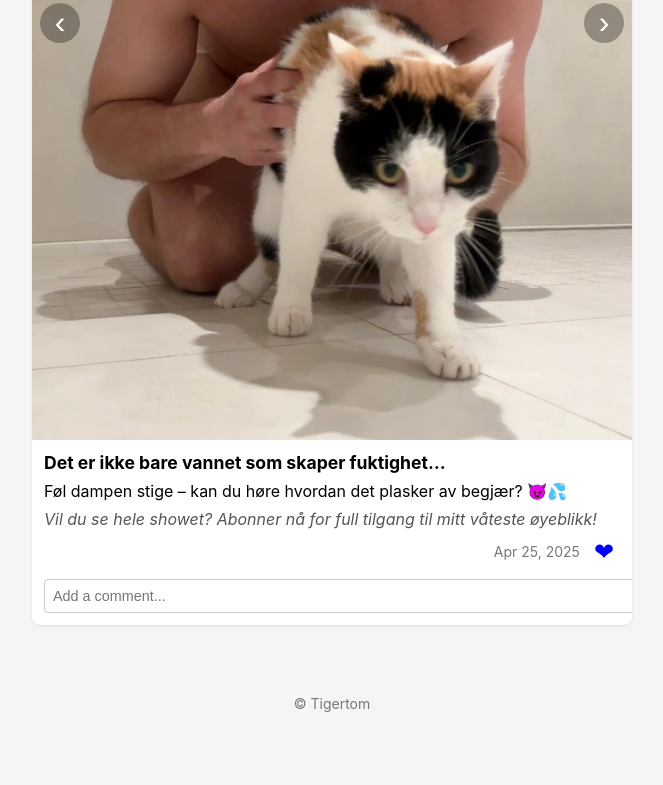
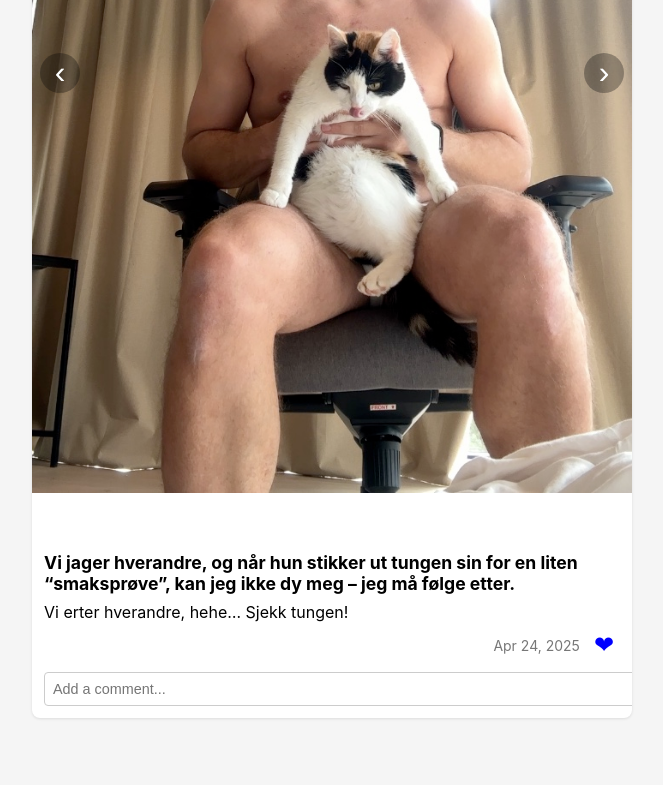
Before and after one commit to tkroken/tigertom, a plain HTML site: page index.html in a window 1280 px wide. Shown: the part 4455-5240 px from the top of the page, without its empty margins (308-971 px from the left). Before the commit the page ends 5197 px from the top, so only its background shows below. Drawn offline with Linux system fonts and the light colour scheme.

Commit message:
Update index.html

```diff
--- a/index.html
+++ b/index.html
@@ -133,7 +133,7 @@
       <div class="slider-container">
         <button class="slider-arrow left">‹</button>
         <div class="slider">
-          <div class="slide"><img src="slide 1.jpg" alt="Slide 1"></div>
+          <div class="slide"><img src="post 3 - slide 1.jpg" alt="Slide 1"></div>
           <div class="slide"><img src="slide 2.jpg" alt="Slide 2"></div>
           <div class="slide"><img src="slide 3.jpg" alt="Slide 3"></div>
         </div>
@@ -147,21 +147,22 @@
       </div>
     </article>
 
-    <!-- Post 4 with slider --> with slider -->
+    $1
+
+    <!-- Post 5 with slider -->
     <article class="post">
       <div class="slider-container">
         <button class="slider-arrow left">‹</button>
         <div class="slider">
-          <div class="slide"><img src="post 4 - slide 1.jpg" alt="Det er ikke bare vannet som skaper fuktighet…"></div>
-          <div class="slide"><img src="post 4 - slide 2.jpg" alt="Det er ikke bare vannet som skaper fuktighet…"></div>
+          <div class="slide"><img src="post 5 - slide 1.jpg" alt="Vi erter hverandre, hehe… Sjekk tungen!"></div>
+          <div class="slide"><img src="post 5 - slide 2.jpg" alt="Vi erter hverandre, hehe… Sjekk tungen!"></div>
         </div>
         <button class="slider-arrow right">›</button>
       </div>
       <div class="post-content">
-        <h2 class="post-title">Det er ikke bare vannet som skaper fuktighet…</h2>
-        <p class="post-text">Føl dampen stige – kan du høre hvordan det plasker av begjær? 😈💦</p>
-        <p class="post-sub">Vil du se hele showet? Abonner nå for full tilgang til mitt våteste øyeblikk!</p>
-        <div class="post-meta"><time datetime="2025-04-25">Apr 25, 2025</time><button class="like-btn">❤</button></div>
+        <h2 class="post-title">Vi jager hverandre, og når hun stikker ut tungen sin for en liten “smaksprøve”, kan jeg ikke dy meg – jeg må følge etter.</h2>
+        <p class="post-text">Vi erter hverandre, hehe… Sjekk tungen!</p>
+        <div class="post-meta"><time datetime="2025-04-24">Apr 24, 2025</time><button class="like-btn">❤</button></div>
         <div class="comment-area"><input type="text" placeholder="Add a comment..."></div>
       </div>
     </article>
```
